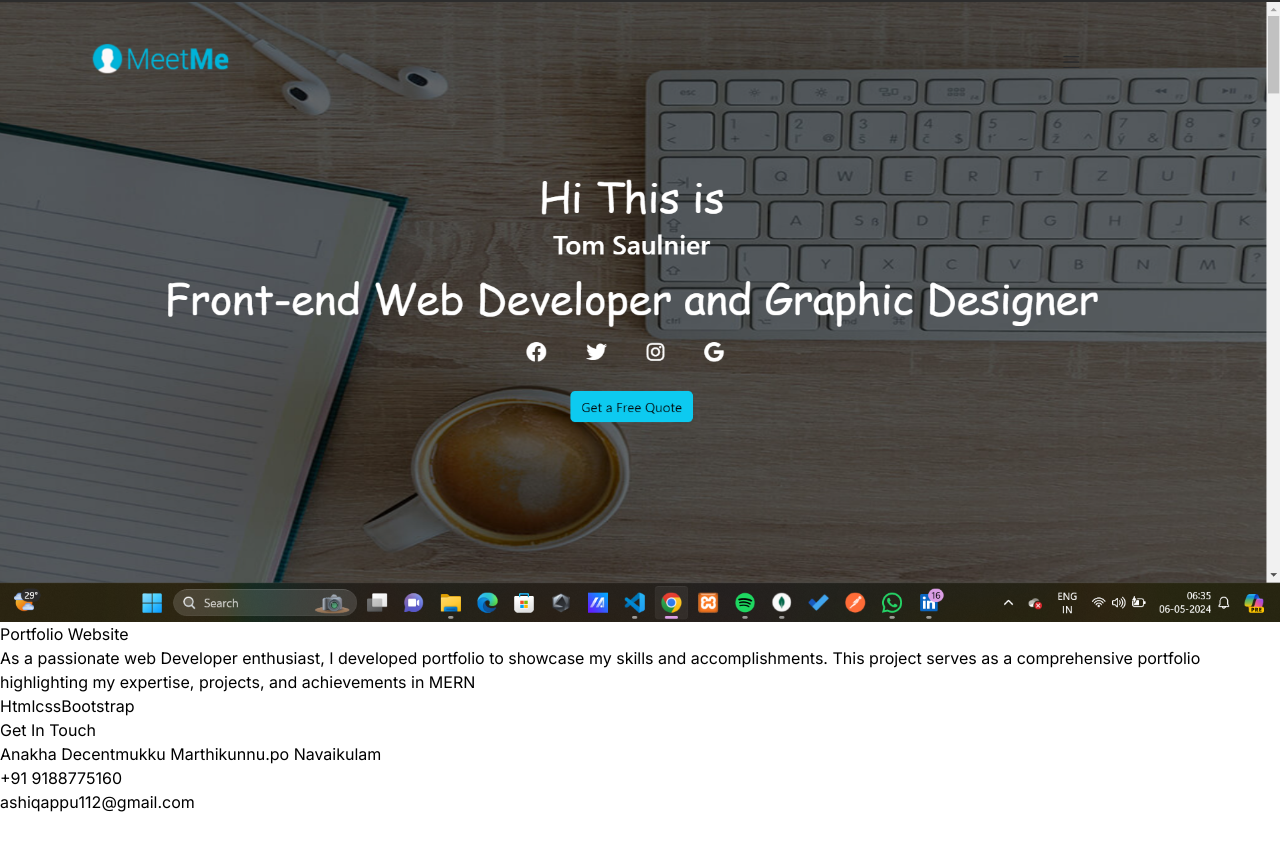
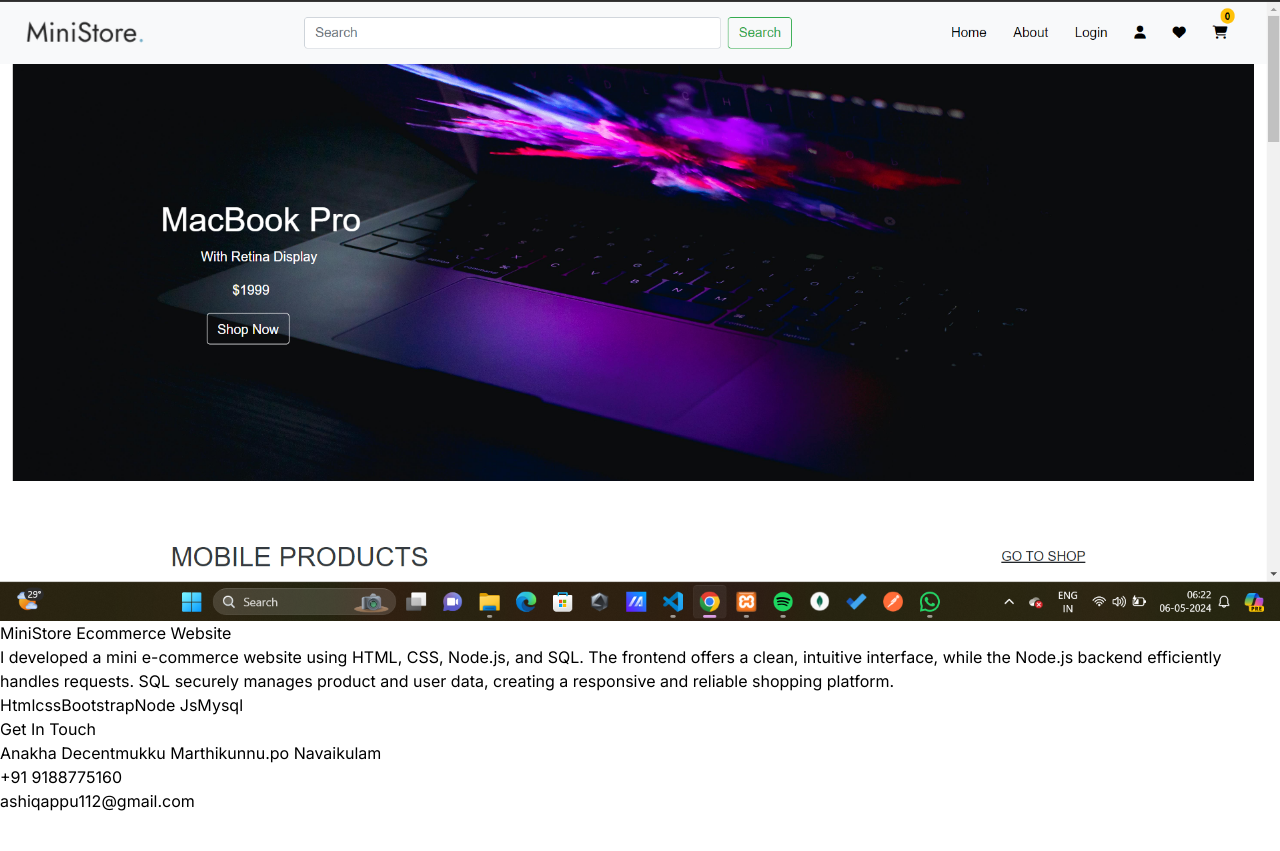
Before and after one commit to AshiqAshokan/react-portfolio-Ashiq, a React (Vite) app: page / in a window 1280 px wide. Shown: the part 3364-4215 px from the top of the page. Built offline with nearby package versions, Linux system fonts and the light colour scheme.

Commit message:
Projects.jsx

```diff
--- a/src/Components/Projects.jsx
+++ b/src/Components/Projects.jsx
@@ -85,7 +85,7 @@
              transition={{ duration:1 }}
         className='w-full flex justify-start mt-20 '>
                 <div className="max-w-xs rounded overflow-hidden">
-                    <img src={project3} alt='Ecommercepic' />
+                    <img src={project1} alt='Ecommercepic' />
                 </div>
             </motion.div>
         <motion.div
@@ -94,12 +94,14 @@
            transition={{ duration:1 }}
          className='w-full flex justify-center items-center'>
           <div>
-            <h1 className='text-2xl text-white font-bold mt-10 mb-4'>Portfolio Website</h1>
-            <p className='font-light text-slate-200 tracking-tighter mb-4'>As a passionate web Developer enthusiast, I developed portfolio to showcase my skills and accomplishments. This project serves as a comprehensive portfolio highlighting my expertise, projects, and achievements in MERN</p>
+            <h1 className='text-2xl text-white font-bold mt-10 mb-4'>MiniStore Ecommerce Website</h1>
+            <p className='font-light text-slate-200 tracking-tighter mb-4'>I developed a mini e-commerce website using HTML, CSS, Node.js, and SQL. The frontend offers a clean, intuitive interface, while the Node.js backend efficiently handles requests. SQL securely manages product and user data, creating a responsive and reliable shopping platform.</p>
             <div className='flex flex-wrap'>
               <span className='mr-2 mt-2 rounded bg-neutral-900 px-2 py-1 text-sm font-medium text-purple-800'>Html</span>
               <span className='mr-2 mt-2 rounded bg-neutral-900 px-2 py-1 text-sm font-medium text-purple-800'>css</span>
               <span className='mr-2 mt-2 rounded bg-neutral-900 px-2 py-1 text-sm font-medium text-purple-800'>Bootstrap</span>
+              <span className='mr-2 mt-2 rounded bg-neutral-900 px-2 py-1 text-sm font-medium text-purple-800'>Node Js</span>
+              <span className='mr-2 mt-2 rounded bg-neutral-900 px-2 py-1 text-sm font-medium text-purple-800'>Mysql</span>
 
             </div>
           </div>
```
